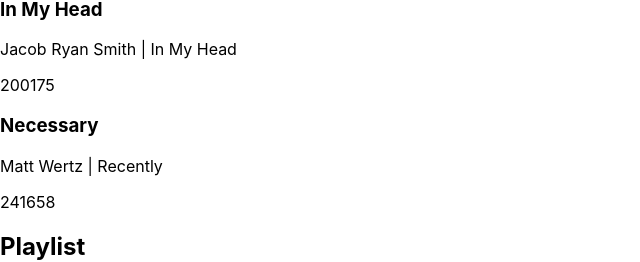
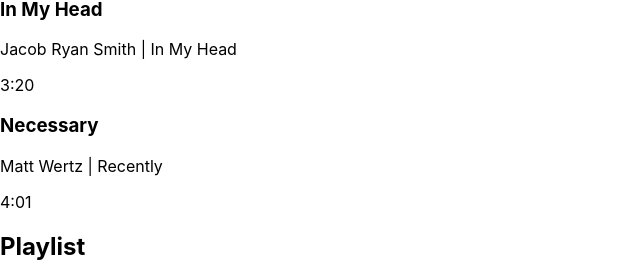
Before and after one commit to kjohnson-webdev/jamming, a React (Create React App) app: page / in a window 1280 px wide. Shown: the part 273-535 px from the top of the page, without its empty margins (0-640 px from the left). Built offline with nearby package versions, Linux system fonts and the light colour scheme.

Commit message:
feat(Tracklist): format track duration

```diff
--- a/src/tracklist/Tracklist.js
+++ b/src/tracklist/Tracklist.js
@@ -4,6 +4,13 @@ import mockTracks from '../SpotifyUtility';
 
 function Tracklist() {
     const tracks = mockTracks;
+
+    function formatDuration(duration_ms) {
+        const minutes = Math.floor((duration_ms/1000)/60);
+        const seconds = Math.floor((duration_ms/1000) % 60);
+        return `${minutes}:${seconds < 10 ? "0" : ""}${seconds}`
+    }
+
     return (
         <div>
             <h2>Tracklist</h2>
@@ -13,7 +20,7 @@ function Tracklist() {
                     name={track.name}
                     artist={track.artists[0].name}
                     album={track.album.name}
-                    duration={track.duration_ms}
+                    duration={formatDuration(track.duration_ms)}
                 />
             ))}
         </div>
```
